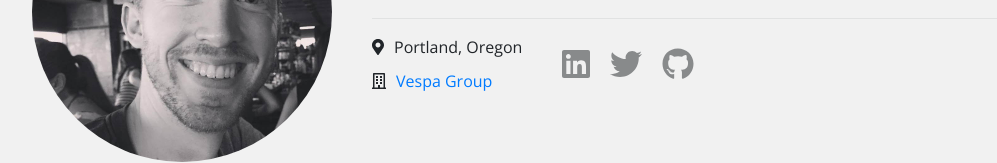
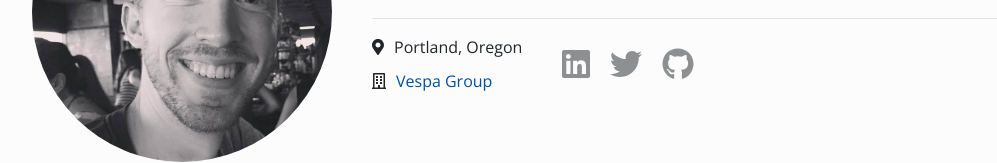
Before and after one commit to jacobsowles/jacobsowles, a React (Create React App) app: page / in a window 1280 px wide. Shown: the part 388-551 px from the top of the page, without its empty margins (123-1120 px from the left). Built offline with nearby package versions, Linux system fonts and the light colour scheme.

Commit message:
increase link color contrast for accessibiity

```diff
--- a/src/index.scss
+++ b/src/index.scss
@@ -1,7 +1,7 @@
 @import url('https://fonts.googleapis.com/css?family=Open+Sans:300');
 
 body {
-  background: #f1f1f1;
+  background: #fcfcfc;
   font-family: 'Open Sans', sans-serif;
 }
 
@@ -22,3 +22,7 @@ h2 {
 hr {
   border-color: #e1e2e2;
 }
+
+a {
+  color: #024e9f;
+}
```
